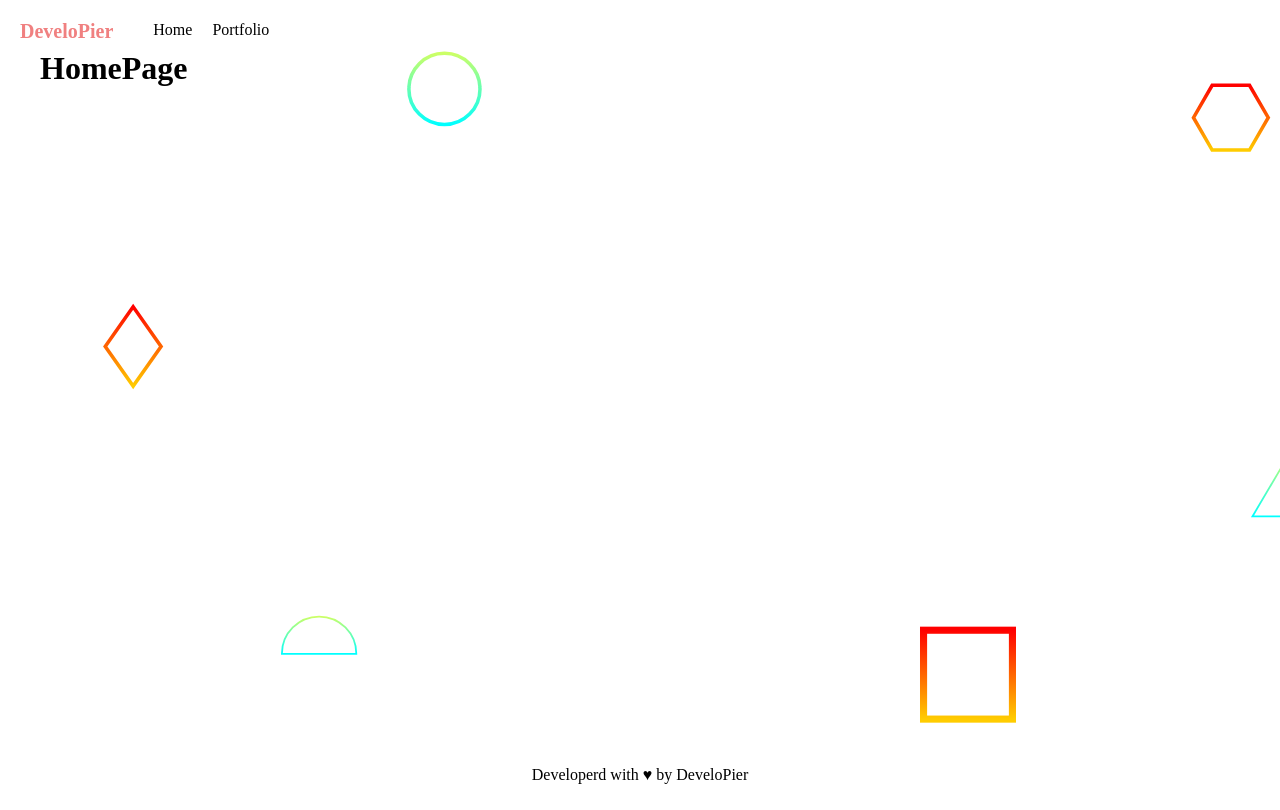
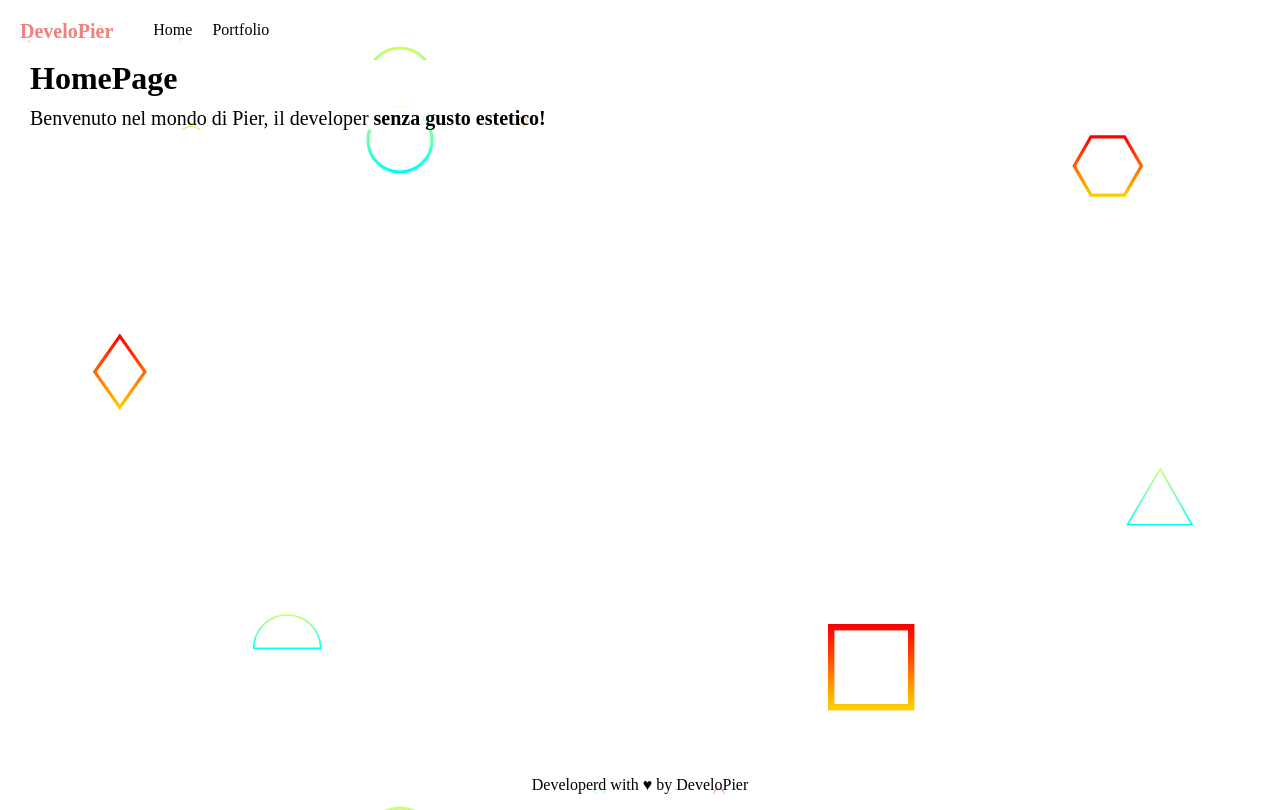
Before and after one commit to Pierp23/vite-boolfolio, a Vue app: page / in a window 1280 px wide. Built offline with nearby package versions, Linux system fonts and the light colour scheme.

Commit message:
EDIT pages

```diff
--- a/src/components/ProjectCard.vue
+++ b/src/components/ProjectCard.vue
@@ -20,6 +20,11 @@ export default {
 }
 </script>
 <template>
+    <template v-if="!projects">
+        <iframe src="https://giphy.com/embed/3oEjI6SIIHBdRxXI40" width="1200" height="480" frameBorder="0"
+            class="giphy-embed" allowFullScreen></iframe>
+    </template>
+
     <template v-if="projects">
         <header>
             <div>
--- a/src/pages/HomePage.vue
+++ b/src/pages/HomePage.vue
@@ -9,11 +9,25 @@ export default {
 </script>
 
 <template>
-    <div class="container">
+    <div class="title-container">
         <h1>
             {{ title }}
         </h1>
     </div>
+
+    <div class="container">
+        <div class="benvenuto">
+            Benvenuto nel mondo di Pier, il developer <strong>senza gusto estetico!</strong>
+        </div>
+    </div>
 </template>
 
-<style scoped></style>
+<style lang="scss" scoped>
+.title-container {
+    margin: 10px 30px;
+}
+
+.benvenuto {
+    font-size: 20px;
+}
+</style>
--- a/src/pages/PortfolioPage.vue
+++ b/src/pages/PortfolioPage.vue
@@ -1,6 +1,5 @@
 <script>
 import ProjectCard from '../components/ProjectCard.vue';
-import SingleProject from '../pages/SingleProject.vue';
 
 export default {
     data() {
--- a/src/pages/SingleProject.vue
+++ b/src/pages/SingleProject.vue
@@ -26,6 +26,11 @@ export default {
 }
 </script>
 <template>
+    <template v-if="!project">
+        <iframe src="https://giphy.com/embed/3oEjI6SIIHBdRxXI40" width="100%" height="480" frameBorder="0"
+            class="giphy-embed" allowFullScreen></iframe>
+    </template>
+
     <template v-if="project">
         <header>
             <div>
```
